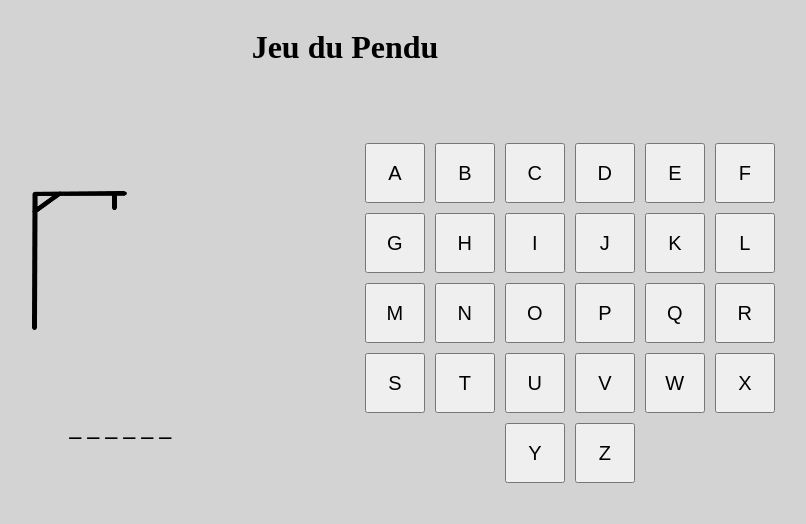
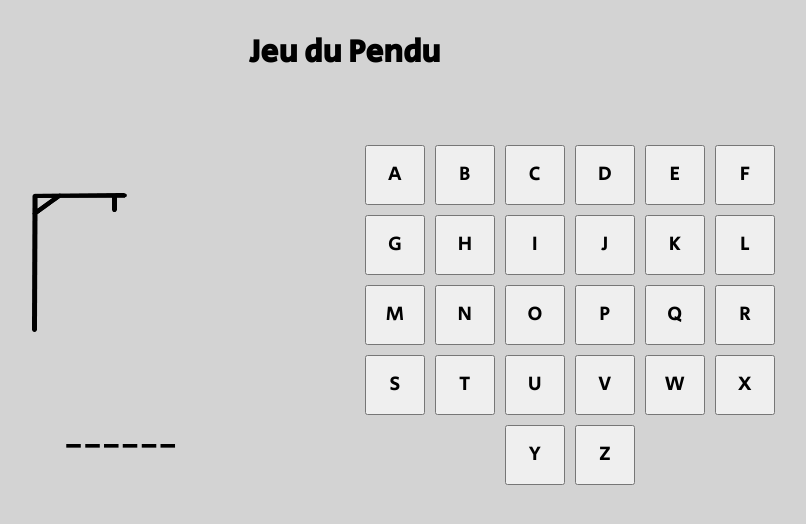
Before and after one commit to Tazermangt/Pendu, a plain HTML site: page index.html in a window 1280 px wide. Shown: the whole page, without its empty margins (295-1101 px from the left). Drawn offline with Linux system fonts and the light colour scheme.

Commit message:
Font Change

```diff
--- a/index.html
+++ b/index.html
@@ -3,6 +3,8 @@
 <head>
     <title>Pendu</title>
     <script async src="script.js"></script>
+    <link rel="stylesheet"
+          href="https://fonts.googleapis.com/css?family=Secular+One">
     <link rel="stylesheet" href="style.css">
     <meta name="viewport" content="width=device-width,initial-scale=1">
 </head>
--- a/style.css
+++ b/style.css
@@ -3,6 +3,7 @@ html{
     flex-direction: column;
     justify-content: center;
     align-items: center;
+    font-family: 'Secular One';
 }
 body{
     display: grid;
@@ -17,6 +18,7 @@ button{
     width: 60px;
     margin: 5px;
 
+    font-family: 'Secular One';
     font-size: 20px;
 }
 img{
```
